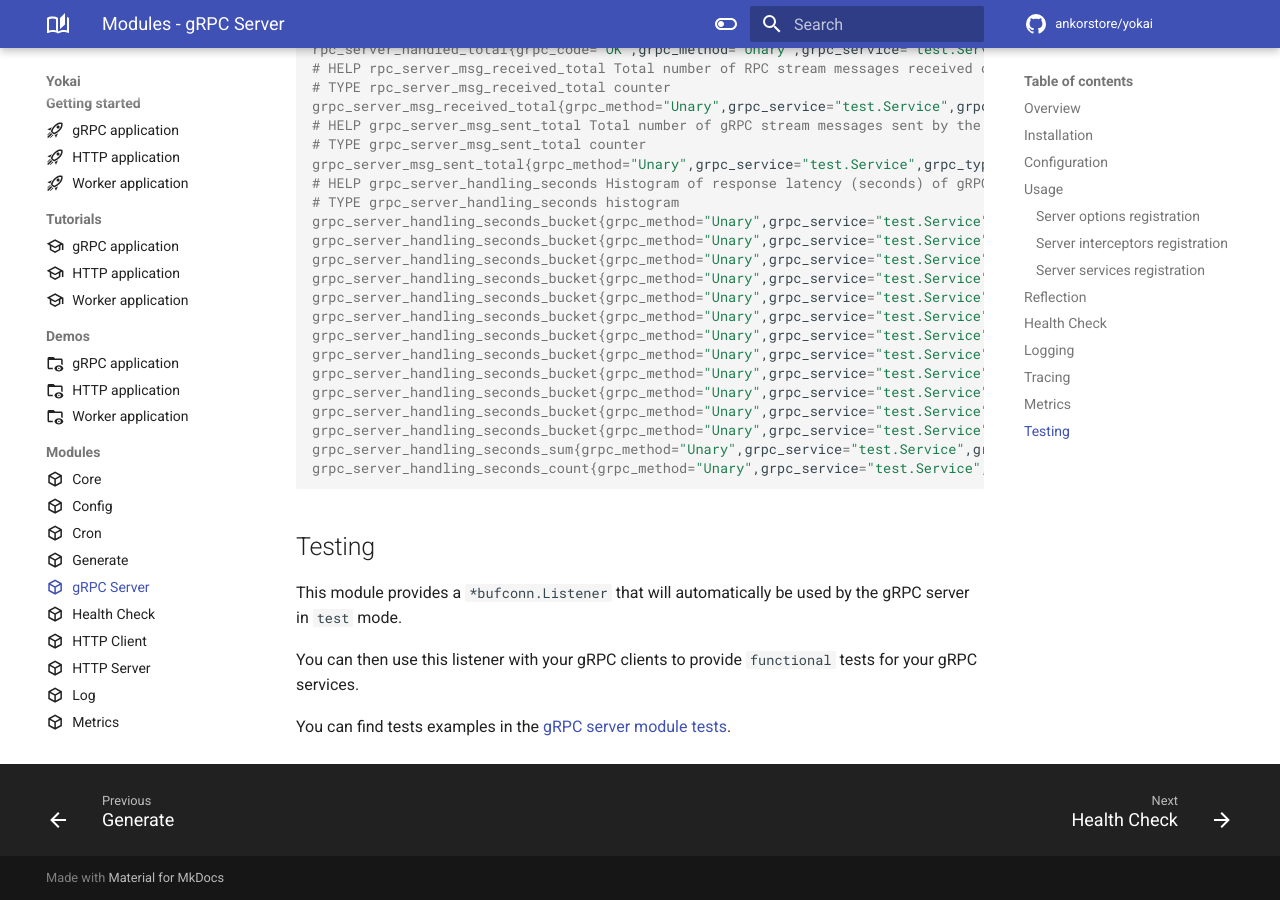
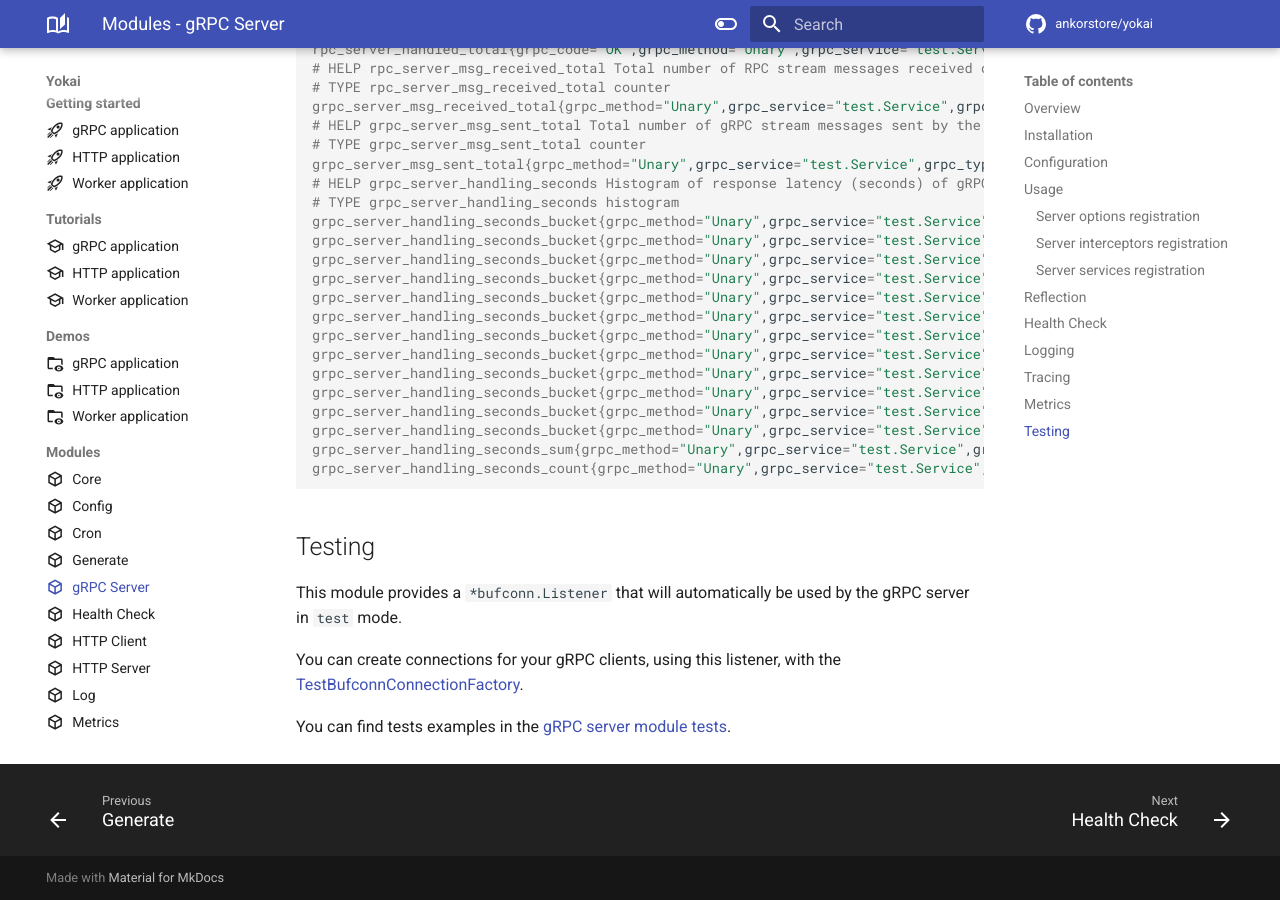
Before and after one commit to ankorstore/yokai, an MkDocs documentation site: the page built from docs/modules/fxgrpcserver.md, in a window 1280 px wide and 900 px high, scrolled down 8488 px. Built offline with MkDocs 1.6.1 and Material for MkDocs 9.7.7, drawn with Linux system fonts in a browser that asks for light colours; comment, search, counter and statistics services are not loaded.

Commit message:
doc(main): Updated documentation (#288)

```diff
--- a/docs/modules/fxgrpcserver.md
+++ b/docs/modules/fxgrpcserver.md
@@ -412,6 +412,6 @@ grpc_server_handling_seconds_count{grpc_method="Unary",grpc_service="test.Servic
 
 This module provides a `*bufconn.Listener` that will automatically be used by the gRPC server in `test` mode.
 
-You can then use this listener with your gRPC clients to provide `functional` tests for your gRPC services.
+You can create connections for your gRPC clients, using this listener, with the [TestBufconnConnectionFactory](https://github.com/ankorstore/yokai/blob/main/grpcserver/grpcservertest/factory.go).
 
 You can find tests examples in the [gRPC server module tests](https://github.com/ankorstore/yokai/blob/main/fxgrpcserver/module_test.go).
```
